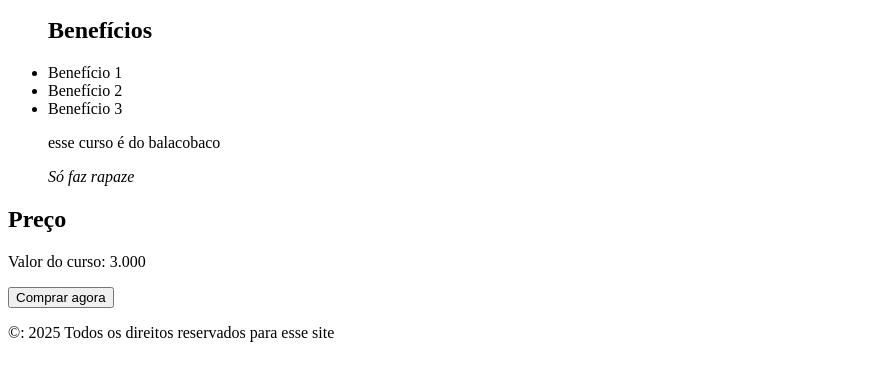
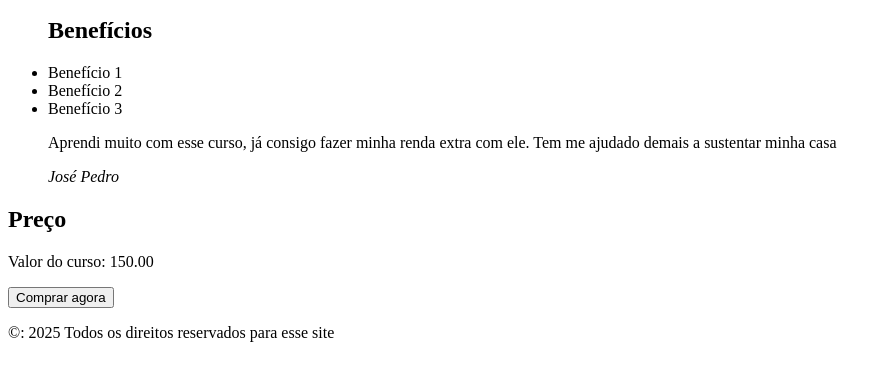
Before and after one commit to JosePedroX/CURSOBETA, a plain HTML site: page index.html in a window 1280 px wide. Shown: the part 110-490 px from the top of the page, without its empty margins (0-891 px from the left). Drawn offline with Linux system fonts and the light colour scheme.

Commit message:
curso1.0.2

```diff
--- a/index.html
+++ b/index.html
@@ -34,15 +34,15 @@
 
         <section id="depoimentos">
             <blockquote>
-                <p>esse curso é do balacobaco</p>
-                <cite>Só faz rapaze</cite>
+                <p>Aprendi muito com esse curso, já consigo fazer minha renda extra com ele. Tem me ajudado demais a sustentar minha casa</p>
+                <cite>José Pedro</cite>
             </blockquote>
         </section>
 
 
         <section id="Preços">
             <h2>Preço</h2>
-            <p>Valor do curso: 3.000</p>
+            <p>Valor do curso: 150.00</p>
             <button id="Comprar"> Comprar agora</button>
         </section>
 
```
